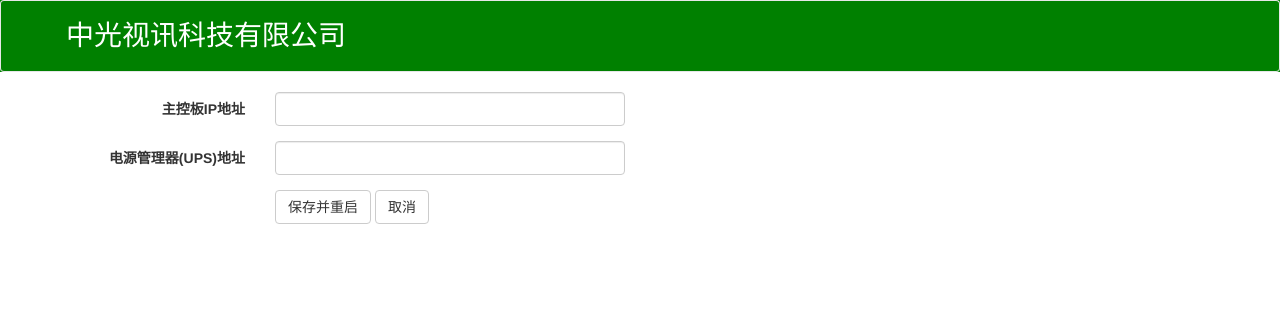
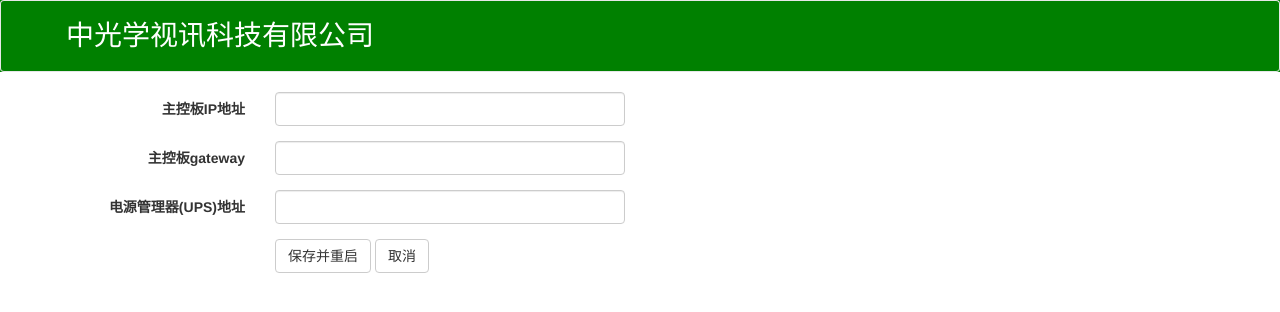
Before and after one commit to WesleyBlq/costar_config_web, a Django app: template welcome/templates/welcome.html in a window 1280 px wide. Shown: the top 312 px of the page. Run offline with Django 3.2, Linux system fonts and the light colour scheme; the template is opened without the code that fills it, so the values that code supplies are empty; some libraries are stand-ins or nearby versions.

Commit message:
update title name

```diff
--- a/welcome/templates/welcome.html
+++ b/welcome/templates/welcome.html
@@ -15,16 +15,22 @@
     <header class="top">
         <nav class="navbar navbar-default nav-color " role="navigation">
             <div class="container-fluid">
-                <div class="system_name">中光视讯科技有限公司</div>
+                <div class="system_name">中光学视讯科技有限公司</div>
             </div>
         </nav>
     </header>
     <div class="container">
-        <form id="change_form" class="form-horizontal col-sm-6" method="GET" action="/change/" >
+        <form id="change_form" class="form-horizontal col-sm-6" >
             <div class="form-group ">
                 <label class="col-sm-4 control-label">主控板IP地址</label>
                 <div class="col-sm-8">
                     <input name="host_ip" class="form-control" value="{{ host_ip }}">
+                </div>
+            </div>
+            <div class="form-group ">
+                <label class="col-sm-4 control-label">主控板gateway</label>
+                <div class="col-sm-8">
+                    <input name="gateway" class="form-control" value="{{ gateway }}">
                 </div>
             </div>
             <div class="form-group">
@@ -58,15 +64,17 @@
 
             $("#confirm_btn").on("click", function(){
                 if (isValidIP($("input[name=host_ip]").val()) == false
-                    || isValidIP($("input[name=UPS_ip]").val()) == false) {
+                    || isValidIP($("input[name=UPS_ip]").val()) == false
+                    || isValidIP($("input[name=gateway]").val()) == false) {
                     return alert("ip 地址有误，请重新输入");
                 }
                 var host_ip = $("input[name=host_ip]").val();
+                var gateway = $("input[name=gateway]").val();
                 var UPS_ip = $("input[name=UPS_ip]").val();
 
                 $.ajax({
                     type:"GET",
-                    data: {"host_ip":host_ip, "UPS_ip":UPS_ip},
+                    data: {"host_ip":host_ip, "UPS_ip":UPS_ip, "gateway":gateway},
                     url: "/change/", //后台处理函数的url 这里用的是static url 需要与urls.py中的name一致
                     cache: false,
                     dataType: "text",
```
Also changed, not shown: welcome/views.py (+5 -2 lines).
